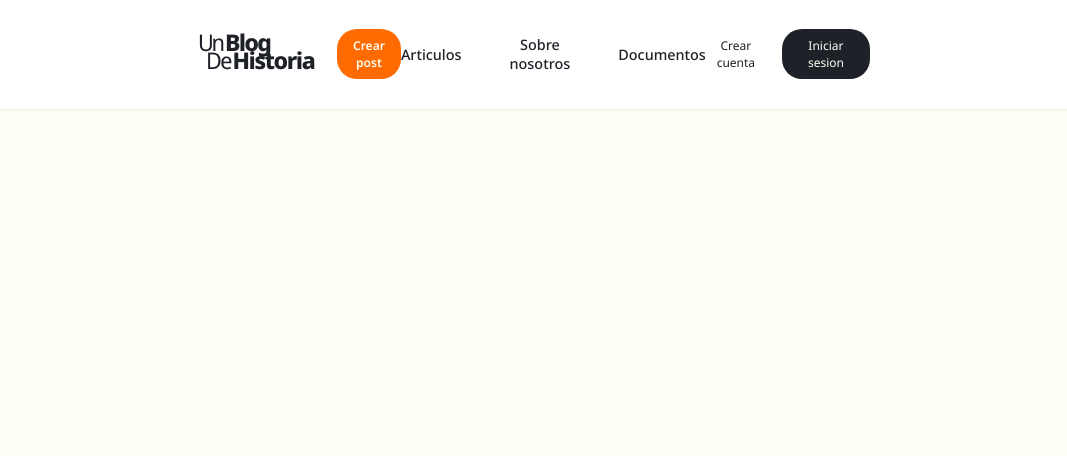
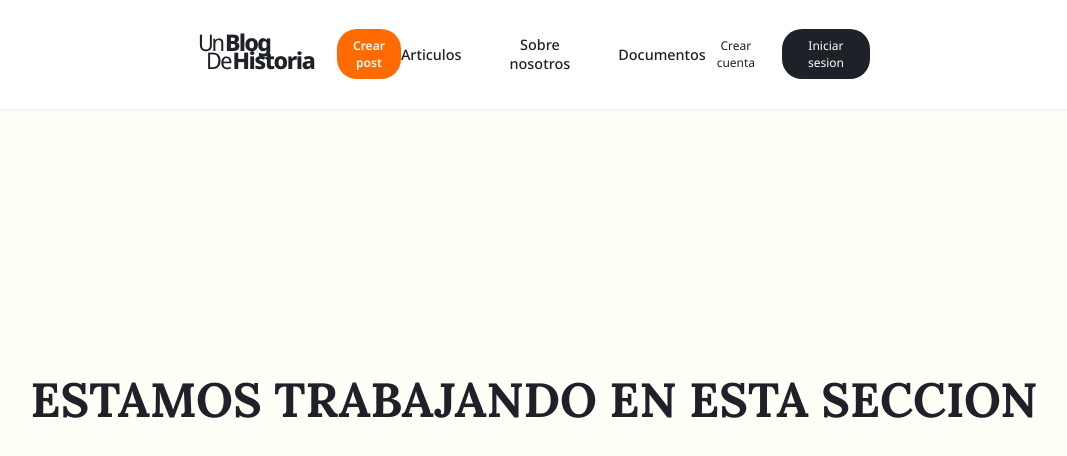
Before and after one commit to agusjoffre/Student-s-Blog-MERN-Frontend, a React (Vite) app: page /about in a window 1280 px wide. Shown: the top 456 px of the page, without its empty margins (106-1173 px from the left). Built offline with nearby package versions, Linux system fonts and the light colour scheme.

Commit message:
feat: header better styling and notfound page

```diff
--- a/src/App.jsx
+++ b/src/App.jsx
@@ -3,6 +3,7 @@ import Header from './components/Header/Header';
 import Home from './components/Home/Home';
 import Post from './components/Post/Post';
 import CreatorPage from './components/Creator/Creator';
+import NotFound from './components/404';
 
 function App() {
   return (
@@ -10,13 +11,13 @@ function App() {
       <Header />
       <Routes>
         <Route path="/" element={<Home />} />
-        <Route path="/posts" />
+        <Route path="/posts" element={<NotFound />} />
         <Route path="/posts/:id" element={<Post />} />
         <Route path="/create" element={<CreatorPage />} />
-        <Route path="/about" />
-        <Route path="/documents" />
-        <Route path="/register" />
-        <Route path="/login" />
+        <Route path="/about" element={<NotFound />} />
+        <Route path="/documents" element={<NotFound />} />
+        <Route path="/register" element={<NotFound />} />
+        <Route path="/login" element={<NotFound />} />
       </Routes>
     </>
   );
--- /dev/null
+++ b/src/components/404.jsx
@@ -0,0 +1,16 @@
+export default function NotFound() {
+  return (
+    <div style={{
+      display: 'flex', alignItems: 'center', justifyContent: 'center', height: '100vh',
+    }}
+    >
+      <h1 style={{
+        textAlign: 'center', fontFamily: 'Lora', fontSize: '3rem', color: 'var(--secondary-color)',
+      }}
+      >
+        ESTAMOS TRABAJANDO EN ESTA SECCION
+      </h1>
+    </div>
+
+  );
+}
--- a/src/components/Creator/creator.css
+++ b/src/components/Creator/creator.css
@@ -1,4 +1,5 @@
 .create-container {
+    padding-top: 6.8rem;
     display: flex;
     flex-direction: column;
 }
--- a/src/components/Header/header.css
+++ b/src/components/Header/header.css
@@ -11,7 +11,7 @@ header {
     width: 100%;
     height: 6.8rem;
     font-family: 'Noto Sans', 'Lora', sans-serif;
-    position: sticky;
+    position: fixed;
 }
 
 .left {
--- a/src/components/Home/Hero/Hero.jsx
+++ b/src/components/Home/Hero/Hero.jsx
@@ -47,7 +47,7 @@ export default function Hero() {
               </Link>
             </div>
           </div>
-          <ImageCircleContainer position="right" image={post?.banner} />
+          <ImageCircleContainer position="right" />
         </>
       )}
     </main>
--- a/src/components/Home/Hero/ImageCircleContainer.jsx
+++ b/src/components/Home/Hero/ImageCircleContainer.jsx
@@ -2,7 +2,7 @@ import './hero.css';
 
 export default function ImageCircleContainer({ position, image }) {
   const postImgSrc = image;
-  const rightImgSrc = '/public/logo.svg';
+  const rightImgSrc = '/logo.png';
 
   const containerStyle = {
     width: '796px',
@@ -16,9 +16,9 @@ export default function ImageCircleContainer({ position, image }) {
   } else if (position === 'right') {
     containerStyle.borderTopLeftRadius = '201px';
     containerStyle.borderBottomLeftRadius = '201px';
-    containerStyle.width = '230px';
+    containerStyle.width = '350px';
     containerStyle.position = 'relative';
-    containerStyle.left = '220px';
+    containerStyle.left = '100px';
     containerStyle.right = '0';
     containerStyle.background = `url(${rightImgSrc}) center repeat`;
   }
--- a/src/components/Post/Post.jsx
+++ b/src/components/Post/Post.jsx
@@ -15,7 +15,7 @@ export default function Post() {
     getOneData(id);
   }, [data]);
 
-  const purifiedContent = DOMPurify.sanitize(data?.content);
+  const purifiedContent = DOMPurify.sanitize(data?.content);s
 
   return (
     <div className="post-container">
```
